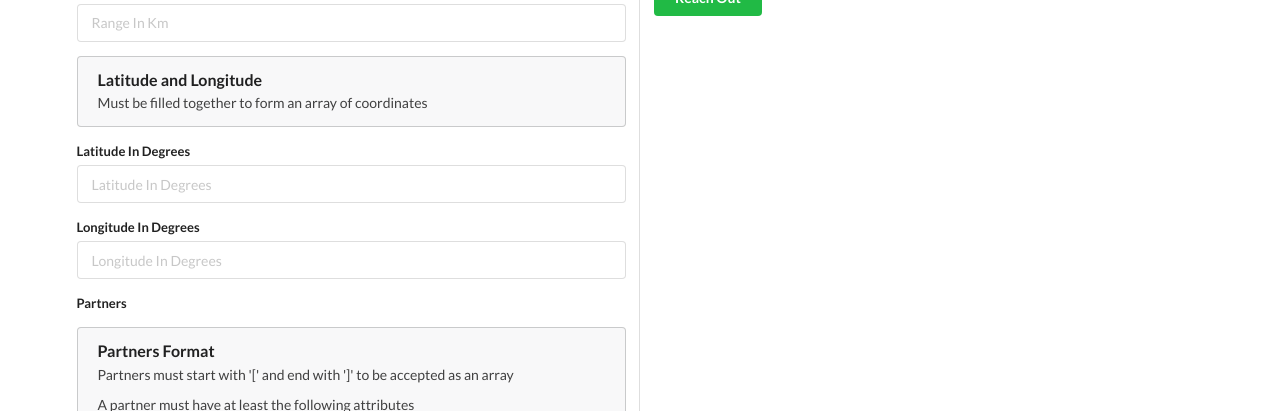
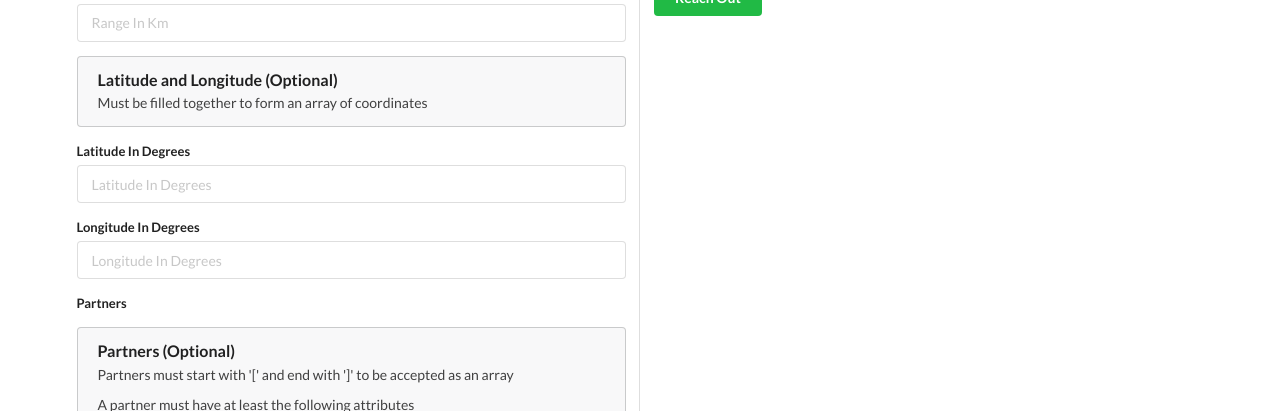
Before and after one commit to etienneeid90/partners-reach-out, a React (Create React App) app in the folder reach-out-web-app/: page / in a window 1280 px wide. Shown: the part 248-659 px from the top of the page. Built offline with nearby package versions, Linux system fonts and the light colour scheme.

Commit message:
Marked partners, Latitude and Longitude as optional

```diff
--- a/reach-out-web-app/src/components/ReachOutForm.js
+++ b/reach-out-web-app/src/components/ReachOutForm.js
@@ -38,7 +38,7 @@ class ReachOutForm extends Component {
 					</div>
 					<div className='ui message'>
 						<div className='header'>
-							Latitude and Longitude
+							Latitude and Longitude (Optional)
 						</div>
 						<p>Must be filled together to form an array of coordinates</p>
 					</div>
@@ -74,7 +74,7 @@ class ReachOutForm extends Component {
 						<label>Partners</label>
 						<div className='ui message'>
 							<div className='header'>
-								Partners Format
+								Partners (Optional)
 							</div>
 							<p>Partners must start with '[' and end with ']' to be accepted as an array</p>
 							<p>A partner must have at least the following attributes</p>
```
